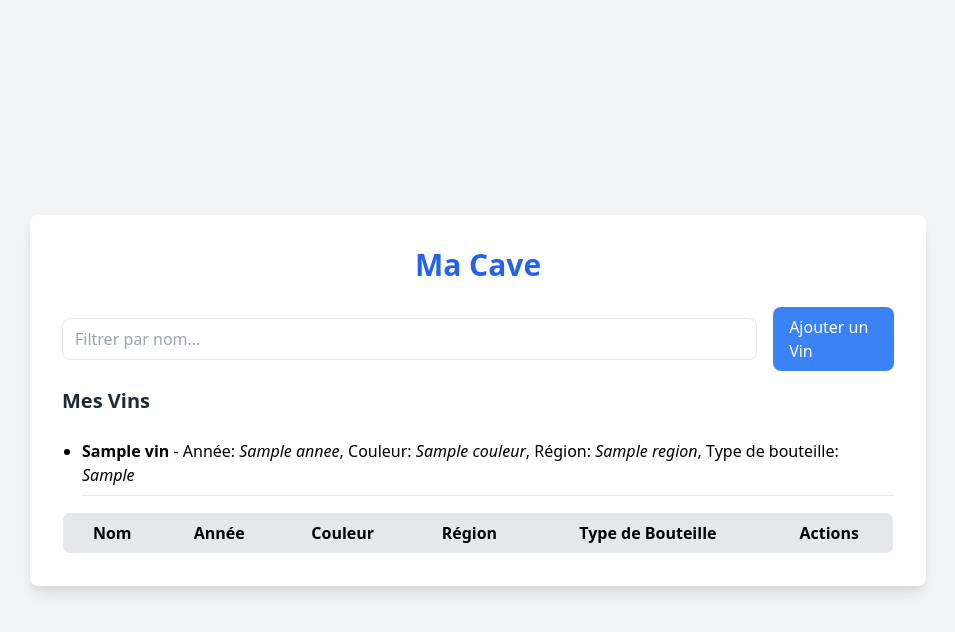
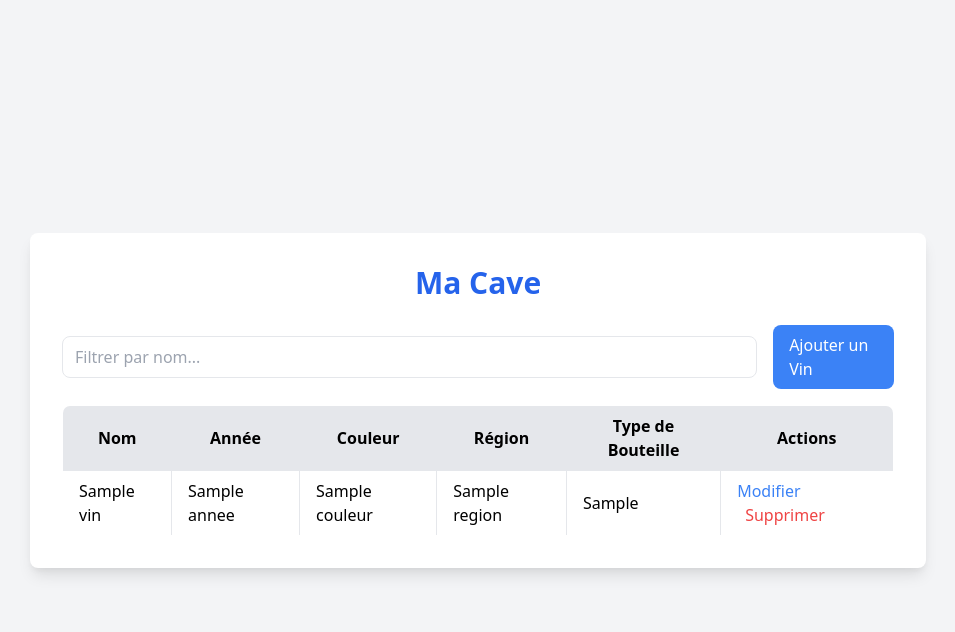
Before and after one commit to Erwan1202/cave-a-vin, a PHP site: template views/gestionCave.php in a window 1280 px wide. Shown: the top 632 px of the page, without its empty margins (162-1117 px from the left). Run offline with PHP 8.4, Linux system fonts and the light colour scheme; the template is opened without the code that fills it: most values are stand-ins (such as "Sample title", 1, 10 or a date in 2020); lists and menus that the app fills with data are empty.

Commit message:
Refactor gestionCave view to display wines in a table format; enhance user feedback with conditional rendering and improved styling for better readability

```diff
--- a/views/gestionCave.php
+++ b/views/gestionCave.php
@@ -17,24 +17,6 @@
             <a href="index.php?action=createVinForm" class="ml-4 bg-blue-500 text-white px-4 py-2 rounded-lg hover:bg-blue-600 focus:outline-none focus:ring focus:border-blue-300">Ajouter un Vin</a>
         </div>
 
-        <!-- Affichage des vins -->
-        <?php if (!empty($vins)): ?>
-            <h2 class="text-xl font-semibold mb-4 text-gray-800">Mes Vins</h2>
-            <ul class="list-disc pl-5 mb-4">
-                <?php foreach ($vins as $vin): ?>
-                    <li class="border-b py-2">
-                        <span class="font-semibold"><?= htmlspecialchars($vin['nom']) ?></span> -
-                        Année: <span class="italic"><?= htmlspecialchars($vin['annee']) ?></span>,
-                        Couleur: <span class="italic"><?= htmlspecialchars($vin['couleur']) ?></span>,
-                        Région: <span class="italic"><?= htmlspecialchars($vin['region']) ?></span>,
-                        Type de bouteille: <span class="italic"><?= htmlspecialchars($vin['type_bouteille']) ?></span>
-                    </li>
-                <?php endforeach; ?>
-            </ul>
-        <?php else: ?>
-            <p class="text-red-500">Aucun vin trouvé dans votre cave.</p>
-        <?php endif; ?>
-
         <!-- Table des vins -->
         <table class="w-full table-auto mt-4 border border-gray-300 rounded-lg overflow-hidden">
             <thead>
@@ -48,25 +30,26 @@
                 </tr>
             </thead>
             <tbody>
-                <template x-if="vins.length === 0">
+                <!-- Affichage des vins -->
+                <?php if (!empty($vins)): ?>
+                    <?php foreach ($vins as $vin): ?>
+                        <tr class="hover:bg-gray-100 transition duration-200">
+                            <td class="border px-4 py-2"><?= htmlspecialchars($vin['nom']) ?></td>
+                            <td class="border px-4 py-2"><?= htmlspecialchars($vin['annee']) ?></td>
+                            <td class="border px-4 py-2"><?= htmlspecialchars($vin['couleur']) ?></td>
+                            <td class="border px-4 py-2"><?= htmlspecialchars($vin['region']) ?></td>
+                            <td class="border px-4 py-2"><?= htmlspecialchars($vin['type_bouteille']) ?></td>
+                            <td class="border px-4 py-2">
+                                <a href="index.php?action=updateVinForm&id=<?= $vin['id'] ?>" class="text-blue-500 hover:underline">Modifier</a>
+                                <a href="index.php?action=deleteVin&id=<?= $vin['id'] ?>" class="text-red-500 hover:underline ml-2">Supprimer</a>
+                            </td>
+                        </tr>
+                    <?php endforeach; ?>
+                <?php else: ?>
                     <tr>
-                        <td colspan="6" class="text-center py-4">Aucun vin trouvé.</td>
+                        <td colspan="6" class="text-center py-4 text-red-500">Aucun vin trouvé dans votre cave.</td>
                     </tr>
-                </template>
-
-                <template x-for="vin in vins.filter(v => v.nom.toLowerCase().includes(filter.toLowerCase()))" :key="vin.id">
-                    <tr class="hover:bg-gray-100 transition duration-200">
-                        <td class="border px-4 py-2" x-text="vin.nom"></td>
-                        <td class="border px-4 py-2" x-text="vin.annee"></td>
-                        <td class="border px-4 py-2" x-text="vin.couleur"></td>
-                        <td class="border px-4 py-2" x-text="vin.region"></td>
-                        <td class="border px-4 py-2" x-text="vin.type_bouteille"></td>
-                        <td class="border px-4 py-2">
-                            <a :href="'index.php?action=updateVinForm&id=' + vin.id" class="text-blue-500 hover:underline">Modifier</a>
-                            <a :href="'index.php?action=deleteVin&id=' + vin.id" class="text-red-500 hover:underline ml-2">Supprimer</a>
-                        </td>
-                    </tr>
-                </template>
+                <?php endif; ?>
             </tbody>
         </table>
     </div>
```
